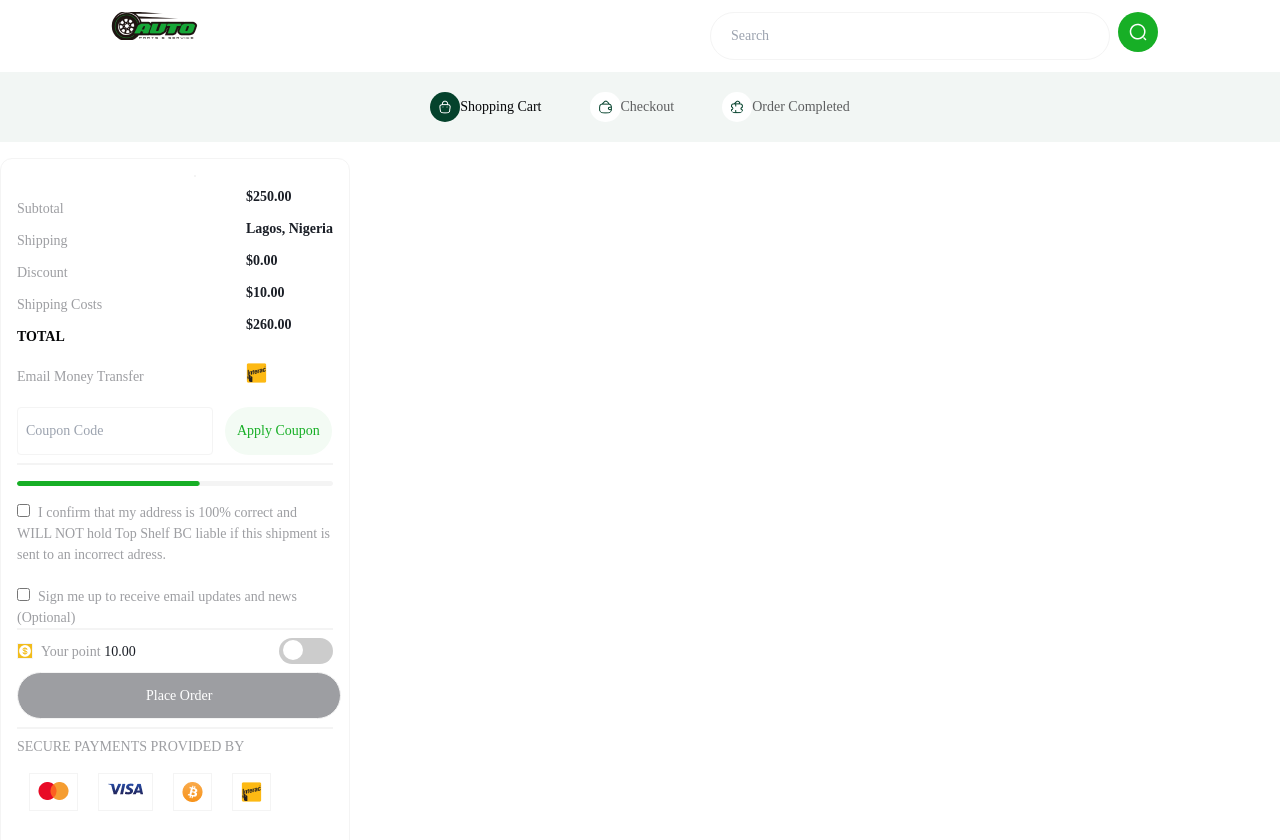
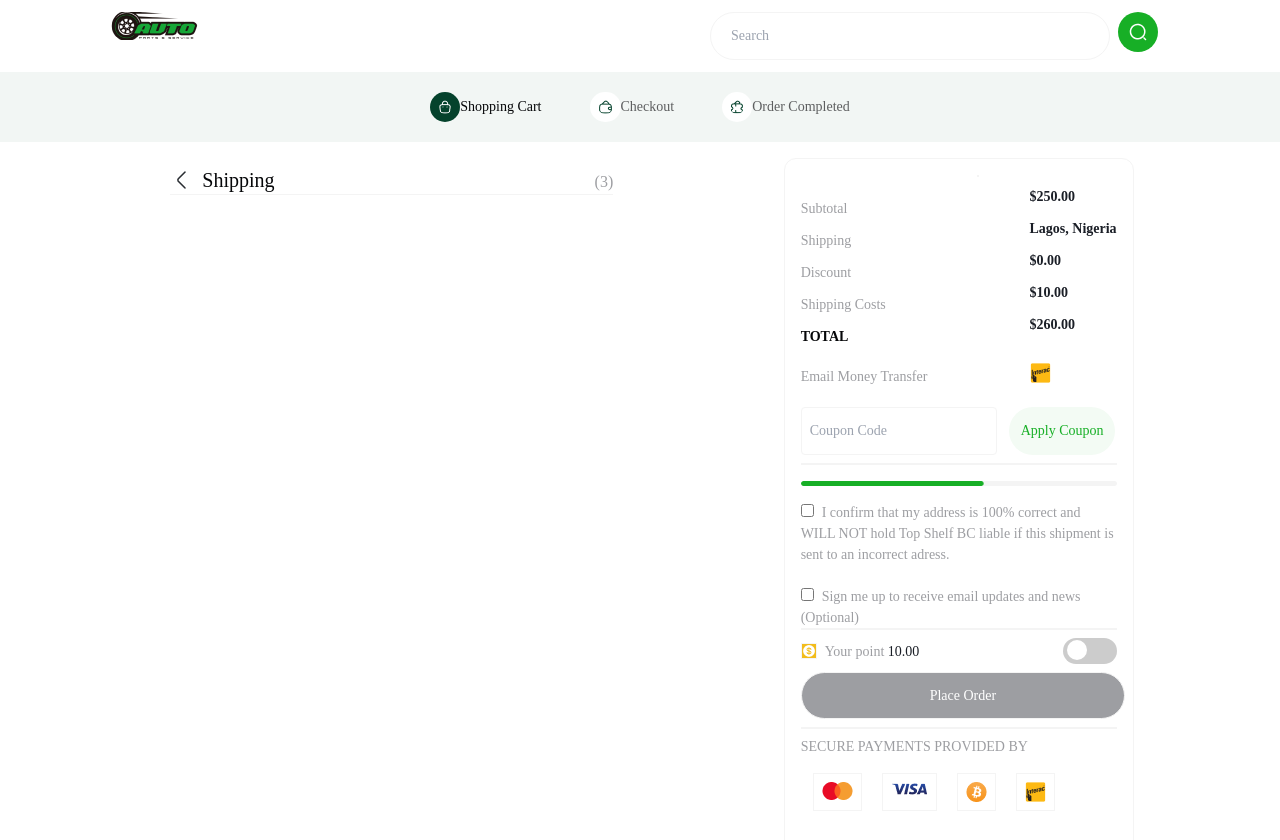
Before and after one commit to favouridoko1/hng-task2-frontend, a React (Vite) app: page /checkout in a window 1280 px wide. Shown: the top 840 px of the page. Built offline with nearby package versions, Linux system fonts and the light colour scheme.

Commit message:
Commiting changes

```diff
--- a/src/Components/CartPage/Cart.jsx
+++ b/src/Components/CartPage/Cart.jsx
@@ -18,7 +18,7 @@ const Cart = () => {
                 className="font-light mr-2 text-grey cursor-pointer"
               />
             </figure>
-            <h2 className="text-xl text-topSellin text-nowrap">
+            <h2 className="text-xl text-topSelling text-nowrap">
               Your Cart
               <span className="ml-80 text-base text-fontColor">(3)</span>
             </h2>
--- a/src/Components/CheckoutPage/Checkout.jsx
+++ b/src/Components/CheckoutPage/Checkout.jsx
@@ -6,10 +6,26 @@ import "./checkout.css";
 const Checkout = () => {
   const navigate = useNavigate();
   return (
-    <div>
+    <>
       <Navbar />
-      <div></div>
 
+    <div className="flex justify-evenly">
+    <ul className="m-6 yourCartContainer">
+          <li className="flex items-center bdBottom">
+            <figure>
+              <img
+                onClick={() => navigate("/")}
+                src={getImageUrl("headerImages/arrow-left.png")}
+                alt=""
+                className="font-light mr-2 text-grey cursor-pointer"
+              />
+            </figure>
+            <h2 className="text-xl text-topSelling text-nowrap">
+              Shipping
+              <span className="ml-80 text-base text-fontColor">(3)</span>
+            </h2>
+          </li>
+          </ul>
       <div className="borders rounded-xl my-4 checkoutButtonContainer p-4">
         <ul className="text-sm font-semibold text-black flex justify-between">
           <li className="text-fontColor font-light my-3">
@@ -121,6 +137,7 @@ const Checkout = () => {
         </div>
       </div>
     </div>
+    </>
   );
 };
 
```
